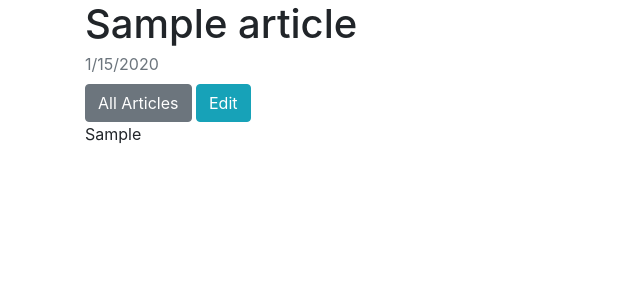
After one commit to aditya278/markdown-blog-app, a Node server app: template views/articles/show.ejs in a window 1280 px wide. The commit adds this page. Shown: the top 300 px of the page, without its empty margins (0-640 px from the left). Run offline with Node 20, Linux system fonts and the light colour scheme; the template is opened without the code that fills it: values that come from a table or form of the project are taken from there, others are empty; tables that the repository leaves empty hold one stand-in row (values such as "Sample post"); some libraries are stand-ins or nearby versions.

Commit message:
Modified the landing page to display all the articles

```diff
--- a/server.js
+++ b/server.js
@@ -1,6 +1,7 @@
 const express = require('express');
 const mongoose = require('mongoose');
 const articleRouter = require('./routes/articles');
+const Article = require('./models/article');
 const app = express();
 
 const PORT = process.env.PORT || 5000;
@@ -18,17 +19,10 @@ app.set('view engine', 'ejs');
 //This will allow express to access all the data being sent from the form in the body
 app.use(express.urlencoded({ extended : false }));
 
-app.get('/', (req, res) => {
-    const articles = [{
-        title : 'Test Articles',
-        createdAt : new Date(),
-        description : 'Test Description'
-    },
-    {
-        title : 'Test Articles 2',
-        createdAt : new Date(),
-        description : 'Test Description 2'
-    }]
+app.get('/', async (req, res) => {
+    const articles = await Article.find().sort({
+        createdAt : 'desc'
+    });
     res.render('articles/index', { articles : articles });
 })
 
--- a/views/articles/index.ejs
+++ b/views/articles/index.ejs
@@ -18,6 +18,7 @@
                         <%= article.createdAt.toLocaleDateString() %>
                     </div>
                     <div class="card-text mb-2"><%= article.description %></div>
+                    <a href="articles/<%= article.id %>" class="btn btn-primary">Read More</a>
                 </div>
             </div>
         <% }) %>
--- /dev/null
+++ b/views/articles/show.ejs
@@ -0,0 +1,23 @@
+<!DOCTYPE html>
+<html lang="en">
+<head>
+    <meta charset="UTF-8">
+    <meta name="viewport" content="width=device-width, initial-scale=1.0">
+    <link rel="stylesheet" href="https://maxcdn.bootstrapcdn.com/bootstrap/4.0.0/css/bootstrap.min.css" integrity="sha384-Gn5384xqQ1aoWXA+058RXPxPg6fy4IWvTNh0E263XmFcJlSAwiGgFAW/dAiS6JXm" crossorigin="anonymous">
+    <title>Blog</title>
+</head>
+<body>
+    <div class = "container">
+        <h1 class="mb-1"><%= article.title %></h1>
+        <div class="text-muted mb-2">
+            <%= article.createdAt.toLocaleDateString() %>
+        </div>
+        <a href="/" class="btn btn-secondary">All Articles</a>
+        <a href="/articles/edit/<%= article.id%>" class="btn btn-info">Edit</a>
+
+        <div>
+            <%= article.markdown %>
+        </div>
+    </div>
+</body>
+</html>
```
Also changed, not shown: routes/articles.js (+5 -2 lines).
